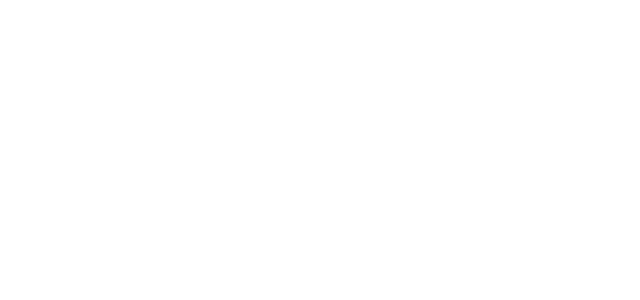
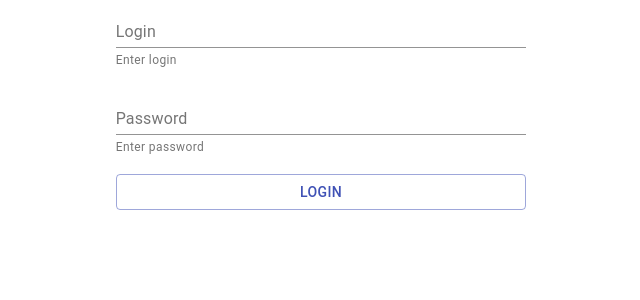
Before and after one commit to Gector23/chat-client, a React (Create React App) app: page /login in a window 1280 px wide. Shown: the top 300 px of the page, without its empty margins (319-959 px from the left). Built offline with nearby package versions, Linux system fonts and the light colour scheme.

Commit message:
Added user authorization
Added Login container.

Added routing.
Added form validation.

```diff
--- a/package.json
+++ b/package.json
@@ -3,11 +3,15 @@
   "version": "0.1.0",
   "private": true,
   "dependencies": {
+    "@material-ui/core": "^4.12.3",
     "@testing-library/jest-dom": "^5.14.1",
     "@testing-library/react": "^11.2.7",
     "@testing-library/user-event": "^12.8.3",
+    "axios": "^0.21.1",
     "react": "^17.0.2",
     "react-dom": "^17.0.2",
+    "react-hook-form": "^7.12.2",
+    "react-router-dom": "^5.2.0",
     "react-scripts": "4.0.3",
     "web-vitals": "^1.1.2"
   },
--- a/src/App.js
+++ b/src/App.js
@@ -1,7 +1,23 @@
+import { useState } from "react";
+import { Switch, Route } from "react-router-dom";
+import { Container } from "@material-ui/core";
+
+import Login from "./containers/Login";
+
 const App = () => {
+  const [user, setUser] = useState(null);
+
+  console.log(user);
+
   return (
     <div className="App">
-
+      <Container>
+        <Switch>
+          <Route exact path="/login">
+            <Login onUserChange={setUser} />
+          </Route>
+        </Switch>
+      </Container>
     </div>
   );
 }
--- /dev/null
+++ b/src/containers/Login.jsx
@@ -0,0 +1,73 @@
+import axios from "axios";
+import { useForm } from "react-hook-form";
+import { Grid, FormControl, InputLabel, Input, FormHelperText, Button } from "@material-ui/core";
+import { makeStyles } from "@material-ui/core/styles";
+
+const validationRules = {
+  login: {
+    required: { value: true, message: "Login is required" },
+    minLength: { value: 3, message: "Login min length is 3" },
+    maxLength: { value: 12, message: "Login max length is 12" }
+  },
+  password: {
+    required: { value: true, message: "Password is required" },
+    minLength: { value: 4, message: "Password min length is 4" },
+    maxLength: { value: 16, message: "Password max length is 16" }
+  }
+};
+
+const useStyles = makeStyles((theme) => ({
+  root: {
+    display: "flex",
+    flexDirection: "column",
+    "& .MuiFormControl-root": {
+      marginBottom: theme.spacing(2)
+    },
+  },
+}));
+
+const Login = ({ onUserChange }) => {
+  const { register, handleSubmit, reset, formState: { errors } } = useForm();
+  const classes = useStyles();
+
+  const handleLogin = async data => {
+    try {
+      const res = await axios.post("http://localhost:5000/api/auth/login", {
+        login: data.login,
+        password: data.password
+      });
+
+      console.log(res.data);
+      onUserChange(res.data.user);
+      reset();
+    } catch (err) {
+
+    }
+  };
+
+  return (
+    <div>
+      <Grid container justifyContent="center">
+        <Grid item xs={12} sm={6} md={4}>
+          <form className={classes.root} onSubmit={handleSubmit(handleLogin)}>
+            <FormControl error={errors.login ? true : false}>
+              <InputLabel htmlFor="login-input">Login</InputLabel>
+              <Input id="login-input" required aria-describedby="login-input-text" {...register("login", { ...validationRules.login })} />
+              <FormHelperText id="login-input-text">{errors.login?.message || "Enter login"}</FormHelperText>
+            </FormControl>
+            <FormControl error={errors.password ? true : false}>
+              <InputLabel htmlFor="password-input">Password</InputLabel>
+              <Input id="password-input" required aria-describedby="password-input-text" {...register("password", { ...validationRules.password })} />
+              <FormHelperText id="password-input-text">{errors.password?.message || "Enter password"}</FormHelperText>
+            </FormControl>
+            <Button variant="outlined" color="primary" type="submite">
+              Login
+            </Button>
+          </form>
+        </Grid>
+      </Grid>
+    </div>
+  );
+};
+
+export default Login;
--- a/src/index.css
+++ b/src/index.css
@@ -6,8 +6,3 @@ body {
   -webkit-font-smoothing: antialiased;
   -moz-osx-font-smoothing: grayscale;
 }
-
-code {
-  font-family: source-code-pro, Menlo, Monaco, Consolas, 'Courier New',
-    monospace;
-}
--- a/src/index.js
+++ b/src/index.js
@@ -1,12 +1,15 @@
 import React from 'react';
 import ReactDOM from 'react-dom';
+import { BrowserRouter as Router } from "react-router-dom";
 import './index.css';
 
 import App from './App';
 
 ReactDOM.render(
   <React.StrictMode>
-    <App />
+    <Router>
+      <App />
+    </Router>
   </React.StrictMode>,
   document.getElementById('root')
 );
```
Also changed, not shown: 1 other file (tests, documents, lock files or other folders).
